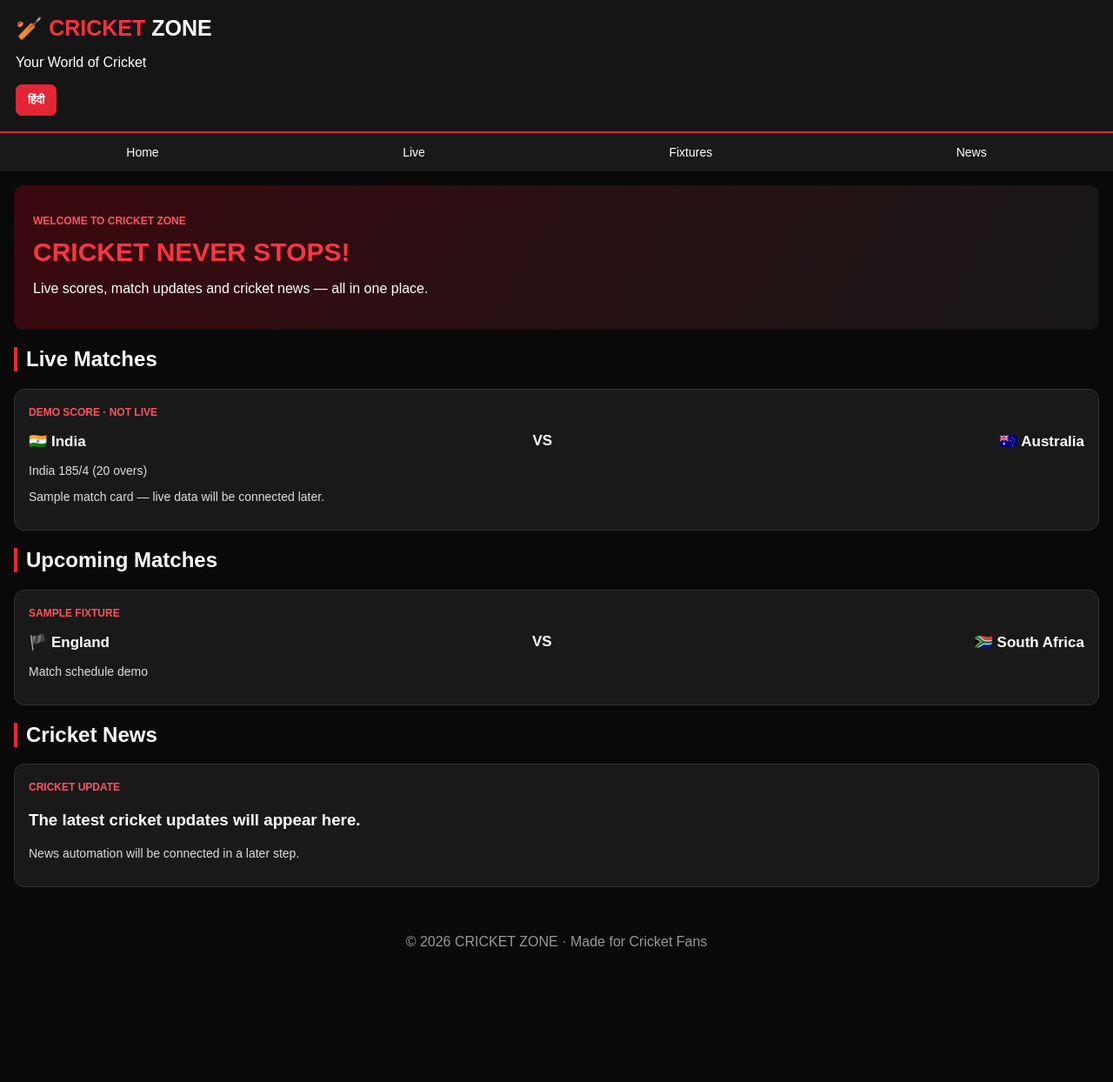
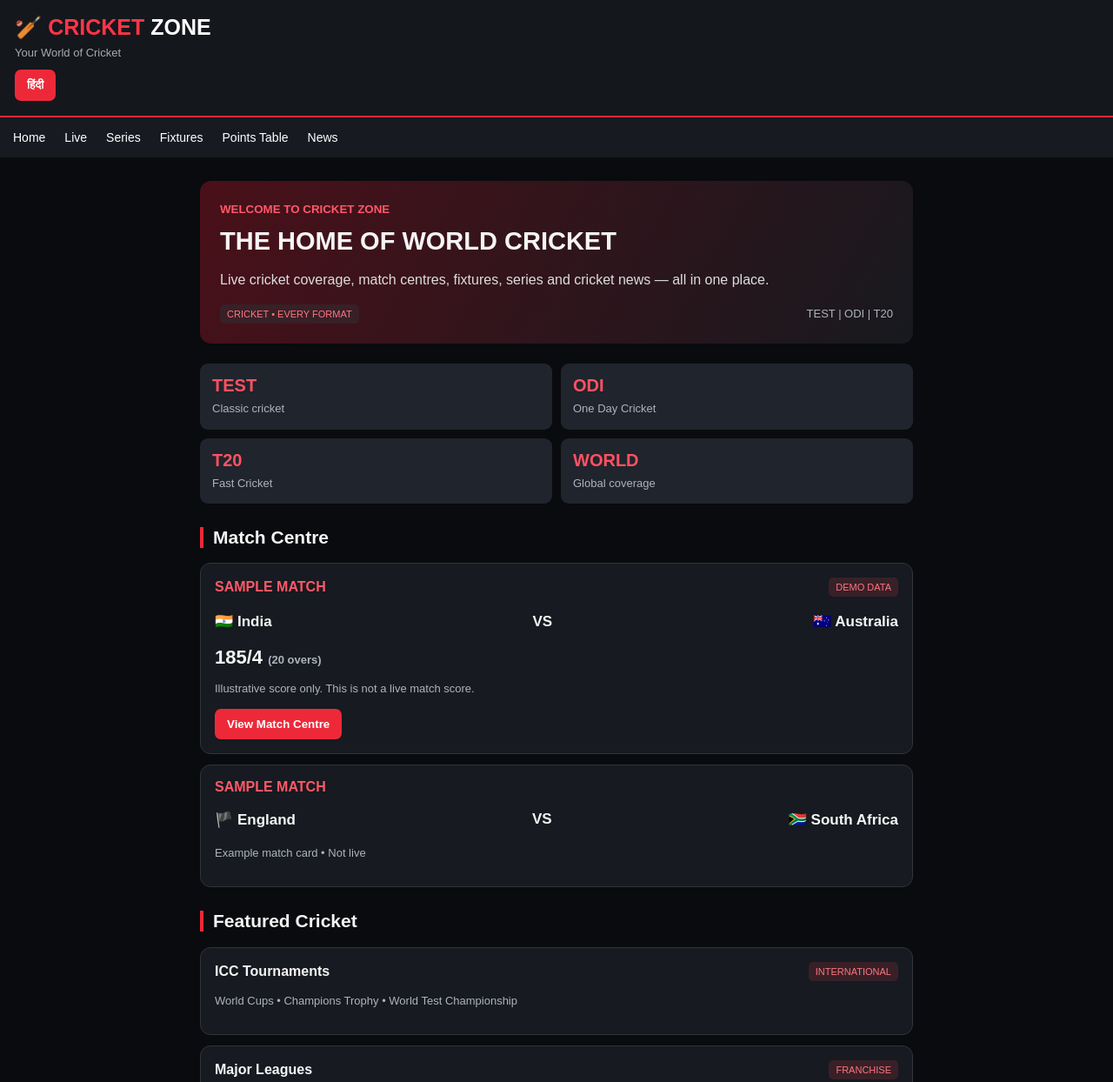
Before and after one commit to newsc382-cloud/cricket-zone, a plain HTML site: page index.html in a window 1280 px wide. Shown: the top 1244 px of the page at 87% size. Before the commit the page ends 1117 px from the top, so only its background shows below. Drawn offline with Linux system fonts and the light colour scheme.

Commit message:
Update index.html

```diff
--- a/index.html
+++ b/index.html
@@ -3,97 +3,165 @@
 <html lang="en">
 <head>
 <meta charset="UTF-8">
-<meta name="viewport" content="width=device-width, initial-scale=1.0">
-<title>CRICKET ZONE</title>
+<meta name="viewport" content="width=device-width, initial-scale=1">
+<title>CRICKET ZONE | Cricket Dashboard</title>
 <style>
 *{box-sizing:border-box}
-body{margin:0;background:#090909;color:white;font-family:Arial,sans-serif}
-header{background:#151515;padding:18px;border-bottom:2px solid #e32636}
-.logo{font-size:25px;font-weight:900;color:#ff303f}
+body{margin:0;background:#090b0e;color:#f5f5f5;font-family:Arial,sans-serif}
+header{background:#14171c;padding:17px;border-bottom:2px solid #ed2939}
+.logo{font-size:25px;font-weight:900;color:#ff3548}
 .logo span{color:white}
-nav{display:flex;justify-content:space-around;background:#191919;padding:14px 5px}
-nav a{color:white;text-decoration:none;font-size:14px}
-main{padding:16px}
-h2{border-left:4px solid #ed2939;padding-left:10px}
-.hero{background:linear-gradient(120deg,#39080e,#171717);padding:22px;border-radius:12px}
-.hero h1{font-size:30px;margin:5px 0;color:#ff3445}
-.card{background:#191919;padding:16px;border-radius:12px;margin:13px 0;border:1px solid #333}
-.tag{color:#ff5360;font-size:12px;font-weight:bold}
-.teams{display:flex;justify-content:space-between;align-items:center;font-size:17px;font-weight:bold;margin:15px 0}
-.score{font-size:14px;color:#ddd}
-button{background:#e32636;color:white;border:0;padding:10px 14px;border-radius:7px;font-weight:bold}
-footer{text-align:center;color:#999;padding:25px}
+.sub{color:#aaa;font-size:13px;margin-top:7px}
+button{cursor:pointer;border:0;border-radius:7px;padding:10px 14px;background:#ed2939;color:white;font-weight:bold}
+nav{display:flex;gap:22px;overflow-x:auto;padding:15px;background:#171a20;position:sticky;top:0;z-index:5}
+nav a{color:white;text-decoration:none;white-space:nowrap;font-size:14px}
+main{max-width:850px;margin:auto;padding:15px}
+.hero{background:linear-gradient(120deg,#4a1019,#17191e);padding:23px;border-radius:13px;margin:12px 0 23px}
+.hero small,.tag{color:#ff5969;font-weight:bold}
+.hero h1{font-size:29px;margin:12px 0}
+.hero p{color:#ddd;line-height:1.5}
+.section{margin:27px 0}
+.section h2{font-size:21px;border-left:4px solid #ed2939;padding-left:11px}
+.card{background:#171a20;border:1px solid #30343b;border-radius:12px;padding:16px;margin:12px 0}
+.row{display:flex;align-items:center;justify-content:space-between;gap:10px}
+.teams{font-size:17px;font-weight:bold;margin:18px 0}
+.muted{color:#aeb3bd;font-size:13px;line-height:1.5}
+.score{font-size:22px;font-weight:bold;margin:10px 0}
+.pill{font-size:11px;background:#382027;color:#ff7581;padding:5px 8px;border-radius:5px}
+.grid{display:grid;grid-template-columns:1fr 1fr;gap:10px}
+.stat{background:#20242c;border-radius:9px;padding:14px}
+.stat b{display:block;font-size:20px;color:#ff5263;margin-bottom:5px}
+.tabs{display:flex;gap:8px;flex-wrap:wrap}
+.tabs button{background:#292d35}
+.tabs button.active{background:#ed2939}
+table{width:100%;border-collapse:collapse;font-size:13px}
+td,th{padding:12px 7px;text-align:left;border-bottom:1px solid #333}
+th{color:#ff7884}
+footer{text-align:center;padding:28px;color:#999;font-size:12px}
+.hide{display:none}
+@media(max-width:420px){.hero h1{font-size:25px}.teams{font-size:14px}.grid{grid-template-columns:1fr 1fr}}
 </style>
 </head>
 <body>
 <header>
  <div class="logo">🏏 CRICKET <span>ZONE</span></div>
-  <p id="subtitle">Your World of Cricket</p>
-  <button onclick="changeLang()" id="lang">हिंदी</button>
+ <div class="sub" id="subtitle">Your World of Cricket</div>
+ <button onclick="language()" id="lang" style="margin-top:12px">हिंदी</button>
 </header>
 
 <nav>
-  <a href="#home" id="n1">Home</a>
-  <a href="#live" id="n2">Live</a>
-  <a href="#upcoming" id="n3">Fixtures</a>
-  <a href="#news" id="n4">News</a>
+ <a href="#home" id="navHome">Home</a>
+ <a href="#live" id="navLive">Live</a>
+ <a href="#series" id="navSeries">Series</a>
+ <a href="#fixtures" id="navFixtures">Fixtures</a>
+ <a href="#points" id="navPoints">Points Table</a>
+ <a href="#news" id="navNews">News</a>
 </nav>
 
 <main id="home">
-  <section class="hero">
-    <p class="tag">WELCOME TO CRICKET ZONE</p>
-    <h1 id="welcome">CRICKET NEVER STOPS!</h1>
-    <p id="desc">Live scores, match updates and cricket news — all in one place.</p>
-  </section>
+ <div class="hero">
+  <small>WELCOME TO CRICKET ZONE</small>
+  <h1 id="heroTitle">THE HOME OF WORLD CRICKET</h1>
+  <p id="heroText">Live cricket coverage, match centres, fixtures, series and cricket news — all in one place.</p>
+  <div class="row">
+   <span class="pill">CRICKET • EVERY FORMAT</span>
+   <span class="muted">TEST | ODI | T20</span>
+  </div>
+ </div>
 
-  <section id="live">
-    <h2 id="liveTitle">Live Matches</h2>
+ <div class="grid">
+  <div class="stat"><b>TEST</b><span class="muted" id="testText">Classic cricket</span></div>
+  <div class="stat"><b>ODI</b><span class="muted" id="odiText">One Day Cricket</span></div>
+  <div class="stat"><b>T20</b><span class="muted" id="t20Text">Fast Cricket</span></div>
+  <div class="stat"><b>WORLD</b><span class="muted" id="worldText">Global coverage</span></div>
+ </div>
+
+ <section class="section" id="live">
+  <h2 id="liveTitle">Match Centre</h2>
   <div class="card">
-      <span class="tag">DEMO SCORE · NOT LIVE</span>
-      <div class="teams"><span>🇮🇳 India</span><span>VS</span><span>🇦🇺 Australia</span></div>
-      <div class="score">India 185/4 (20 overs)</div>
-      <p class="score">Sample match card — live data will be connected later.</p>
+   <div class="row">
+    <span class="tag">SAMPLE MATCH</span>
+    <span class="pill">DEMO DATA</span>
+   </div>
+   <div class="teams row"><span>🇮🇳 India</span><span>VS</span><span>🇦🇺 Australia</span></div>
+   <div class="score">185/4 <span class="muted">(20 overs)</span></div>
+   <p class="muted" id="demoNote">Illustrative score only. This is not a live match score.</p>
+   <button onclick="alert('Live match data will be connected after an authorized cricket data provider is configured.')">View Match Centre</button>
+  </div>
+  <div class="card">
+   <span class="tag">SAMPLE MATCH</span>
+   <div class="teams row"><span>🏴 England</span><span>VS</span><span>🇿🇦 South Africa</span></div>
+   <p class="muted">Example match card • Not live</p>
   </div>
  </section>
 
-  <section id="upcoming">
-    <h2 id="upTitle">Upcoming Matches</h2>
+ <section class="section" id="series">
+  <h2 id="seriesTitle">Featured Cricket</h2>
   <div class="card">
-      <span class="tag">SAMPLE FIXTURE</span>
-      <div class="teams"><span>🏴 England</span><span>VS</span><span>🇿🇦 South Africa</span></div>
-      <p class="score">Match schedule demo</p>
+   <div class="row"><b>ICC Tournaments</b><span class="pill">INTERNATIONAL</span></div>
+   <p class="muted">World Cups • Champions Trophy • World Test Championship</p>
+  </div>
+  <div class="card">
+   <div class="row"><b>Major Leagues</b><span class="pill">FRANCHISE</span></div>
+   <p class="muted">IPL • Big Bash • PSL • The Hundred • Other leagues</p>
+  </div>
+  <div class="card">
+   <div class="row"><b>Domestic Cricket</b><span class="pill">ALL FORMATS</span></div>
+   <p class="muted">First-class • List A • Domestic T20 competitions</p>
   </div>
  </section>
 
-  <section id="news">
+ <section class="section" id="fixtures">
+  <h2 id="fixtureTitle">Upcoming Fixtures</h2>
+  <div class="card">
+   <span class="tag">SAMPLE FIXTURE</span>
+   <div class="teams row"><span>🇮🇳 India</span><span>VS</span><span>🏴 England</span></div>
+   <p class="muted">Example fixture • Official schedule not connected</p>
+  </div>
+  <div class="card">
+   <span class="tag">SAMPLE FIXTURE</span>
+   <div class="teams row"><span>🇵🇰 Pakistan</span><span>VS</span><span>🇳🇿 New Zealand</span></div>
+   <p class="muted">Example fixture • Official schedule not connected</p>
+  </div>
+ </section>
+
+ <section class="section" id="points">
+  <h2 id="pointsTitle">Points Table</h2>
+  <div class="card">
+   <span class="pill">ILLUSTRATIVE TABLE</span>
+   <table>
+    <tr><th>Team</th><th>Played</th><th>Points</th></tr>
+    <tr><td>India</td><td>0</td><td>0</td></tr>
+    <tr><td>Australia</td><td>0</td><td>0</td></tr>
+    <tr><td>England</td><td>0</td><td>0</td></tr>
+   </table>
+   <p class="muted">Sample layout only. Official standings will be connected later.</p>
+  </div>
+ </section>
+
+ <section class="section" id="news">
   <h2 id="newsTitle">Cricket News</h2>
   <div class="card">
-      <span class="tag">CRICKET UPDATE</span>
-      <h3 id="newsHead">The latest cricket updates will appear here.</h3>
-      <p class="score" id="newsText">News automation will be connected in a later step.</p>
+   <span class="tag">NEWS DESK</span>
+   <h3 id="newsHead">Your cricket news feed is coming soon.</h3>
+   <p class="muted" id="newsText">Verified news sources and automatic summaries will be connected in a later step.</p>
   </div>
  </section>
 </main>
 
-<footer>© 2026 CRICKET ZONE · Made for Cricket Fans</footer>
+<footer>© 2026 CRICKET ZONE • Made for Cricket Fans</footer>
 
 <script>
 let hindi=false;
-function changeLang(){
+function language(){
  hindi=!hindi;
- document.getElementById("lang").innerText=hindi?"English":"हिंदी";
- document.getElementById("subtitle").innerText=hindi?"आपकी क्रिकेट की दुनिया":"Your World of Cricket";
- document.getElementById("n1").innerText=hindi?"होम":"Home";
- document.getElementById("n2").innerText=hindi?"लाइव":"Live";
- document.getElementById("n3").innerText=hindi?"मैच":"Fixtures";
- document.getElementById("n4").innerText=hindi?"समाचार":"News";
- document.getElementById("welcome").innerText=hindi?"क्रिकेट कभी नहीं रुकता!":"CRICKET NEVER STOPS!";
- document.getElementById("desc").innerText=hindi?"लाइव स्कोर, मैच अपडेट और क्रिकेट समाचार — सब एक जगह।":"Live scores, match updates and cricket news — all in one place.";
- document.getElementById("liveTitle").innerText=hindi?"लाइव मैच":"Live Matches";
- document.getElementById("upTitle").innerText=hindi?"आने वाले मैच":"Upcoming Matches";
- document.getElementById("newsTitle").innerText=hindi?"क्रिकेट समाचार":"Cricket News";
- document.getElementById("newsHead").innerText=hindi?"ताज़ा क्रिकेट अपडेट यहाँ दिखाई देंगे।":"The latest cricket updates will appear here.";
- document.getElementById("newsText").innerText=hindi?"समाचार ऑटोमेशन अगले चरण में जोड़ा जाएगा।":"News automation will be connected in a later step.";
+ const words={
+ en:["Your World of Cricket","हिंदी","Home","Live","Series","Fixtures","Points Table","News","THE HOME OF WORLD CRICKET","Live cricket coverage, match centres, fixtures, series and cricket news — all in one place.","Classic cricket","One Day Cricket","Fast Cricket","Global coverage","Match Centre","Illustrative score only. This is not a live match score.","Featured Cricket","Upcoming Fixtures","Points Table","Cricket News","Your cricket news feed is coming soon.","Verified news sources and automatic summaries will be connected in a later step."],
+ hi:["आपकी क्रिकेट की दुनिया","English","होम","लाइव","सीरीज़","मैच","अंक तालिका","समाचार","विश्व क्रिकेट का घर","लाइव क्रिकेट कवरेज, मैच सेंटर, मैच शेड्यूल और क्रिकेट समाचार — सब एक जगह।","टेस्ट क्रिकेट","एक दिवसीय क्रिकेट","तेज़ क्रिकेट","दुनियाभर का क्रिकेट","मैच सेंटर","यह केवल उदाहरण स्कोर है, लाइव स्कोर नहीं।","प्रमुख क्रिकेट","आने वाले मैच","अंक तालिका","क्रिकेट समाचार","आपकी क्रिकेट न्यूज़ फ़ीड जल्द आ रही है।","विश्वसनीय समाचार स्रोत और ऑटोमैटिक सारांश बाद में जोड़े जाएँगे।"]
+ };
+ let w=hindi?words.hi:words.en;
+ let ids=["subtitle","lang","navHome","navLive","navSeries","navFixtures","navPoints","navNews","heroTitle","heroText","testText","odiText","t20Text","worldText","liveTitle","demoNote","seriesTitle","fixtureTitle","pointsTitle","newsTitle","newsHead","newsText"];
+ ids.forEach((id,i)=>document.getElementById(id).innerText=w[i]);
 }
 </script>
 </body>
```
Lines whose indentation alone changed are shown as unchanged.
